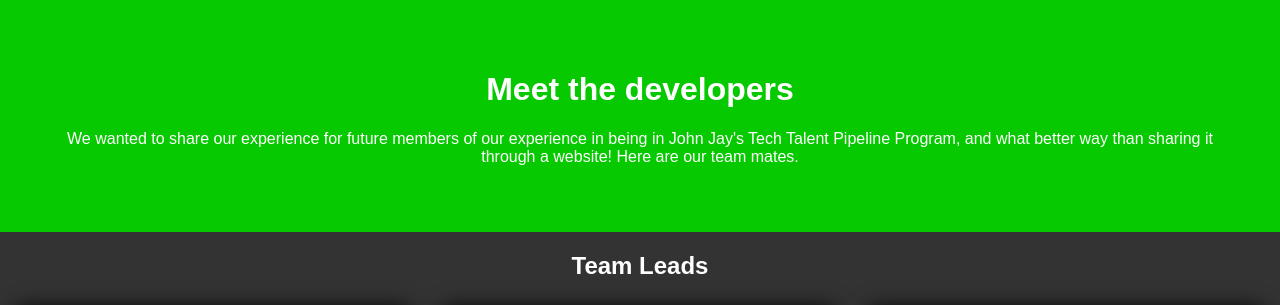
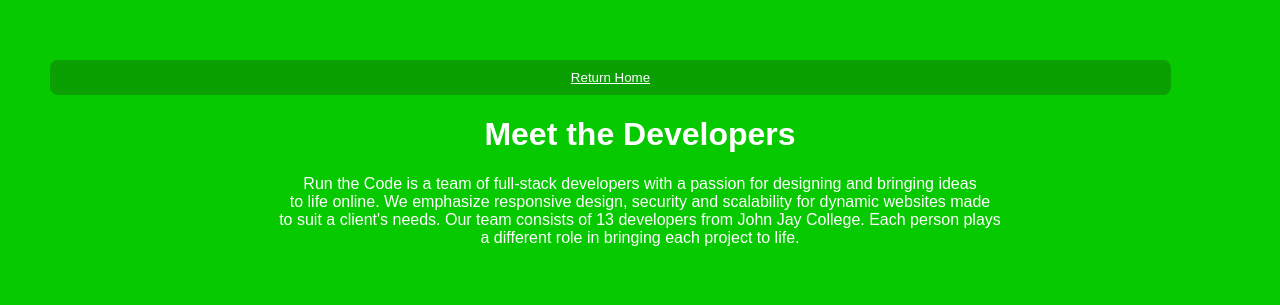
Before and after one commit to ChristopherThorne714/John-Jay-TTP2022-Blog, a Django app: page /about/ in a window 1280 px wide. Shown: the top 305 px of the page. Run offline with Django 3.2, Linux system fonts and the light colour scheme; some libraries are stand-ins or nearby versions.

Commit message:
added home button to about

```diff
--- a/blog/blog_app/templates/blog_app/about.html
+++ b/blog/blog_app/templates/blog_app/about.html
@@ -12,8 +12,17 @@
   <!-- Author: Amy D
           Output: Adds icone for GitHub, Email and LinkedIn-->
 <div class="about-section">
-    <h1>Meet the developers</h1>
-    <p>We wanted to share our experience for future members of our experience in being in John Jay's Tech Talent Pipeline Program, and what better way than sharing it through a website! Here are our team mates.</p>
+  <button class="mailform-button" id="random">
+    <a class="nav-link" style="color:white;"
+    href="/"> Return Home</a> </button>
+
+
+    <h1>Meet the Developers</h1>
+    <!--added in quick description-->
+    <p>Run the Code is a team of full-stack developers with a passion for designing and bringing ideas<br>
+      to life online. We emphasize responsive design, security and scalability for dynamic websites made <br>
+      to suit a client's needs. Our team consists of 13 developers from John Jay College. Each person plays<br>
+       a different role in bringing each project to life.</p>
   </div>
 </head>
 
```
